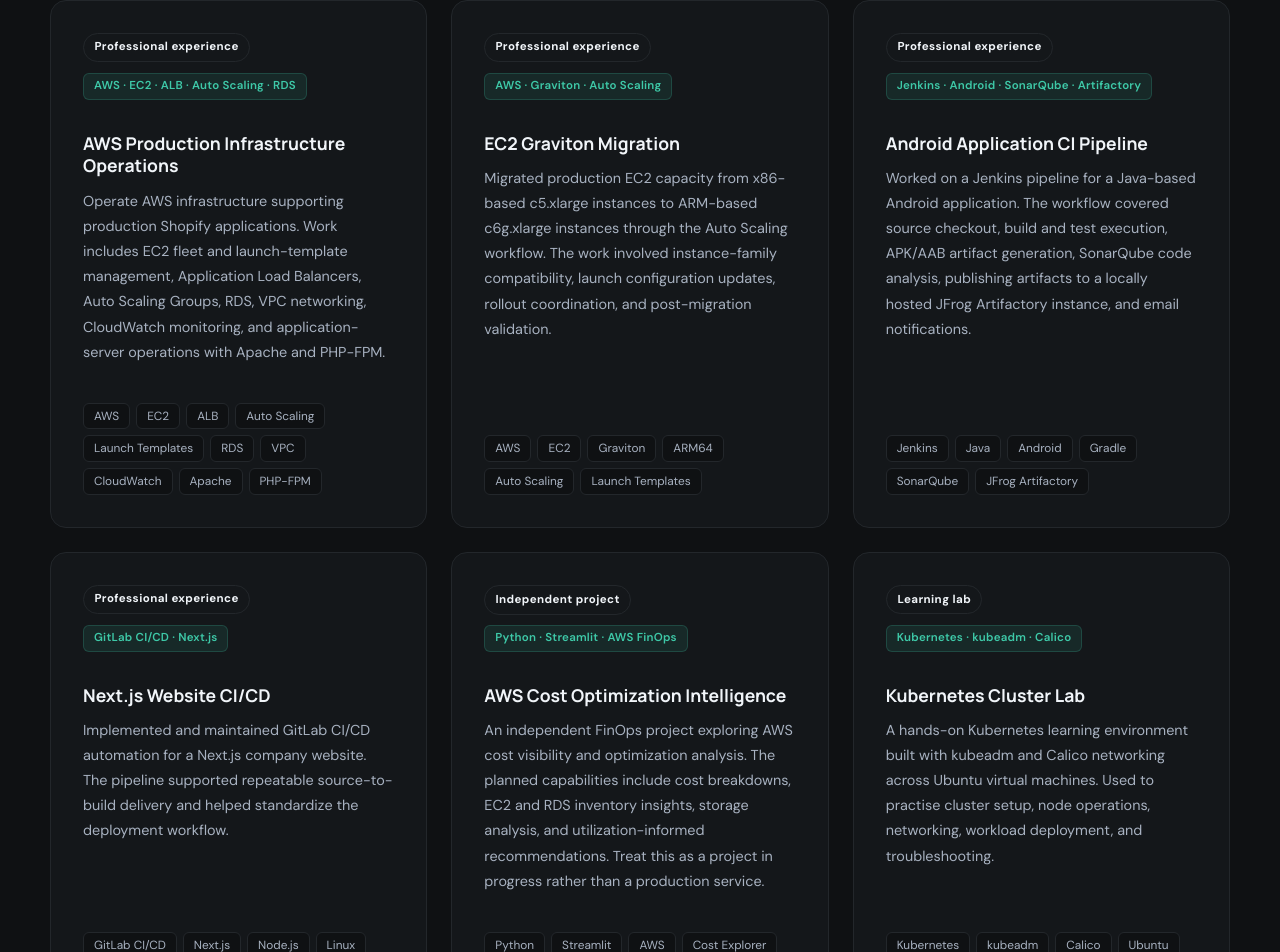
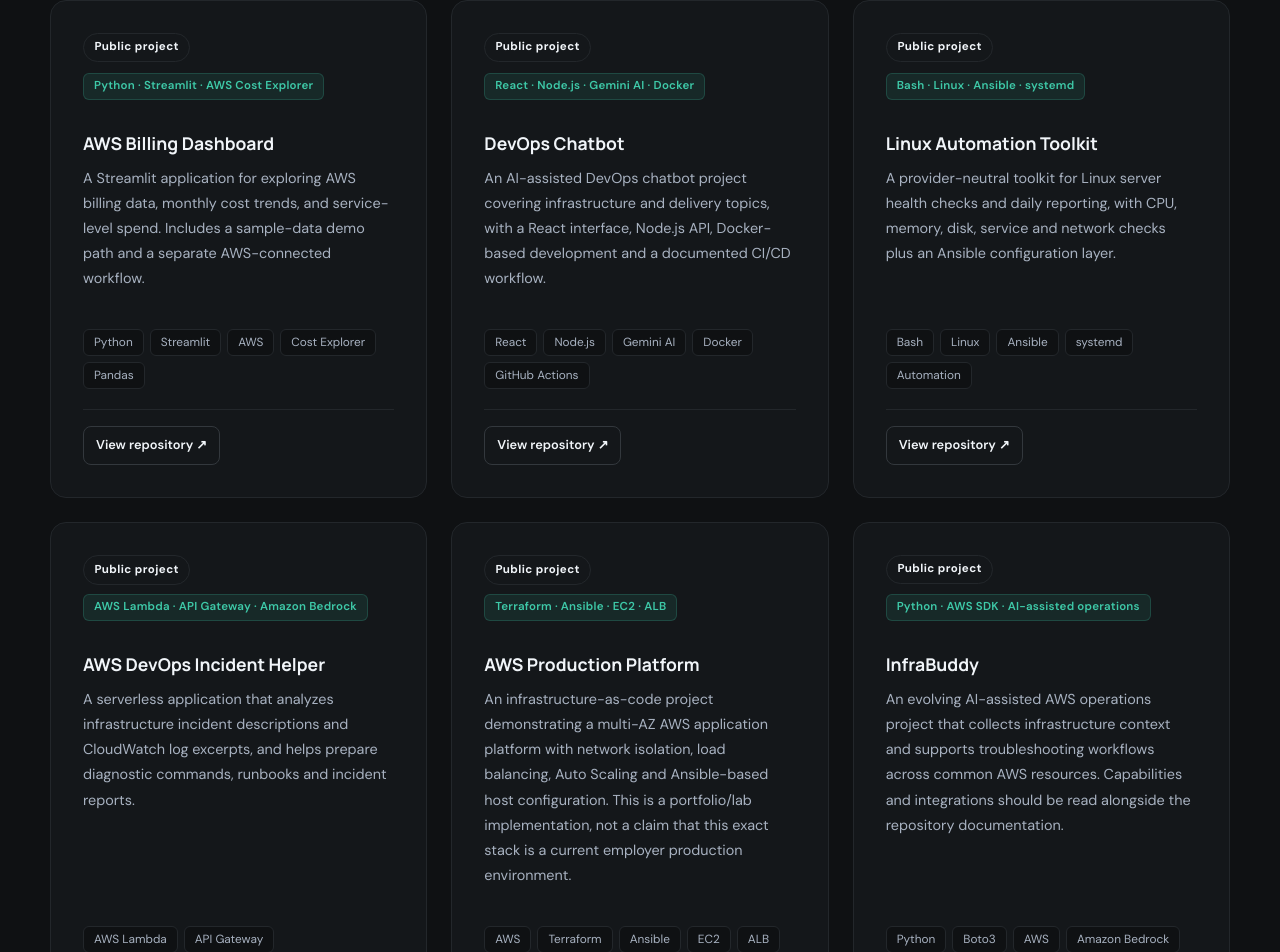
Before and after one commit to jenidevops30/portfolio, a React (Vite) app in the folder frontend/: page / in a window 1280 px wide. Shown: the part 6642-7594 px from the top of the page. Built offline with nearby package versions, Linux system fonts and the light colour scheme.

Commit message:
Organize portfolio projects and case studies

```diff
--- a/frontend/src/data/portfolioData.js
+++ b/frontend/src/data/portfolioData.js
@@ -1,58 +1,104 @@
-// Central Data Store (Frontend Only)
+// Central portfolio content. Keep public projects separate from anonymized professional case studies.
 
 export const projects = [
   {
+    title: "AWS Billing Dashboard",
+    category: "Public project",
+    badge: "Python · Streamlit · AWS Cost Explorer",
+    description: "A Streamlit application for exploring AWS billing data, monthly cost trends, and service-level spend. Includes a sample-data demo path and a separate AWS-connected workflow.",
+    tags: ["Python", "Streamlit", "AWS", "Cost Explorer", "Pandas"],
+    links: { repo: "https://github.com/jenidevops30/aws-billing-dashboard" },
+  },
+  {
+    title: "DevOps Chatbot",
+    category: "Public project",
+    badge: "React · Node.js · Gemini AI · Docker",
+    description: "An AI-assisted DevOps chatbot project covering infrastructure and delivery topics, with a React interface, Node.js API, Docker-based development and a documented CI/CD workflow.",
+    tags: ["React", "Node.js", "Gemini AI", "Docker", "GitHub Actions"],
+    links: { repo: "https://github.com/jenidevops30/devops-chatbot" },
+  },
+  {
+    title: "Linux Automation Toolkit",
+    category: "Public project",
+    badge: "Bash · Linux · Ansible · systemd",
+    description: "A provider-neutral toolkit for Linux server health checks and daily reporting, with CPU, memory, disk, service and network checks plus an Ansible configuration layer.",
+    tags: ["Bash", "Linux", "Ansible", "systemd", "Automation"],
+    links: { repo: "https://github.com/jenidevops30/linux-automation-toolkit" },
+  },
+  {
+    title: "AWS DevOps Incident Helper",
+    category: "Public project",
+    badge: "AWS Lambda · API Gateway · Amazon Bedrock",
+    description: "A serverless application that analyzes infrastructure incident descriptions and CloudWatch log excerpts, and helps prepare diagnostic commands, runbooks and incident reports.",
+    tags: ["AWS Lambda", "API Gateway", "Amazon Bedrock", "Python", "CloudWatch"],
+    links: { repo: "https://github.com/jenidevops30/aws-devops-incident-helper", live: "https://main.d2v4zdm3pgizqg.amplifyapp.com" },
+  },
+  {
+    title: "AWS Production Platform",
+    category: "Public project",
+    badge: "Terraform · Ansible · EC2 · ALB",
+    description: "An infrastructure-as-code project demonstrating a multi-AZ AWS application platform with network isolation, load balancing, Auto Scaling and Ansible-based host configuration. This is a portfolio/lab implementation, not a claim that this exact stack is a current employer production environment.",
+    tags: ["AWS", "Terraform", "Ansible", "EC2", "ALB", "Auto Scaling"],
+    links: { repo: "https://github.com/jenidevops30/aws-production-platform" },
+  },
+  {
+    title: "InfraBuddy",
+    category: "Public project",
+    badge: "Python · AWS SDK · AI-assisted operations",
+    description: "An evolving AI-assisted AWS operations project that collects infrastructure context and supports troubleshooting workflows across common AWS resources. Capabilities and integrations should be read alongside the repository documentation.",
+    tags: ["Python", "Boto3", "AWS", "Amazon Bedrock", "ChatOps"],
+    links: { repo: "https://github.com/jenidevops30/infrabuddy" },
+  },
+  {
+    title: "AWS Cost Optimization Intelligence",
+    category: "Public project · In progress",
+    badge: "Python · FinOps · Billing analysis",
+    description: "A local-first FinOps toolkit for reviewing AWS billing CSVs, comparing service-level spend and documenting optimization opportunities. The repository contains reported case-study figures that are intentionally not reproduced here until their evidence is reconciled and approved.",
+    tags: ["Python", "AWS", "FinOps", "CSV", "Cost Analysis"],
+    links: { repo: "https://github.com/jenidevops30/aws-cost-optimization" },
+  },
+  {
+    title: "Portfolio Website & Delivery Workflow",
+    category: "Public project",
+    badge: "React · Vite · GitHub Actions",
+    description: "This portfolio website, built with React and Vite, with a GitHub Actions delivery workflow. The redesign is being refined through a staged review process.",
+    tags: ["React", "Vite", "GitHub Actions", "AWS"],
+    links: { repo: "https://github.com/jenidevops30/portfolio", live: "https://jenidevops.in" },
+  },
+  {
     title: "AWS Production Infrastructure Operations",
-    category: "Professional experience",
+    category: "Professional case study",
     badge: "AWS · EC2 · ALB · Auto Scaling · RDS",
-    description: "Operate AWS infrastructure supporting production Shopify applications. Work includes EC2 fleet and launch-template management, Application Load Balancers, Auto Scaling Groups, RDS, VPC networking, CloudWatch monitoring, and application-server operations with Apache and PHP-FPM.",
+    description: "An anonymized account of production infrastructure operations for a Shopify-integrated application. Covers EC2 fleet and launch-template management, Application Load Balancers, Auto Scaling Groups, RDS, VPC networking, CloudWatch monitoring and Linux application-server operations. Company identifiers and proprietary configuration are intentionally excluded.",
     tags: ["AWS", "EC2", "ALB", "Auto Scaling", "Launch Templates", "RDS", "VPC", "CloudWatch", "Apache", "PHP-FPM"],
   },
   {
     title: "EC2 Graviton Migration",
-    category: "Professional experience",
+    category: "Professional case study",
     badge: "AWS · Graviton · Auto Scaling",
-    description: "Migrated production EC2 capacity from x86-based c5.xlarge instances to ARM-based c6g.xlarge instances through the Auto Scaling workflow. The work involved instance-family compatibility, launch configuration updates, rollout coordination, and post-migration validation.",
+    description: "An anonymized production migration from x86-based c5.xlarge capacity to ARM-based c6g.xlarge instances using the Auto Scaling workflow. Focuses on compatibility checks, launch configuration updates, rollout coordination and post-migration validation. No employer metrics are published.",
     tags: ["AWS", "EC2", "Graviton", "ARM64", "Auto Scaling", "Launch Templates"],
   },
   {
     title: "Android Application CI Pipeline",
-    category: "Professional experience",
+    category: "Professional case study",
     badge: "Jenkins · Android · SonarQube · Artifactory",
-    description: "Worked on a Jenkins pipeline for a Java-based Android application. The workflow covered source checkout, build and test execution, APK/AAB artifact generation, SonarQube code analysis, publishing artifacts to a locally hosted JFrog Artifactory instance, and email notifications.",
+    description: "An anonymized CI pipeline for a Java-based Android application, covering source checkout, build and test execution, APK/AAB generation, SonarQube analysis, artifact publishing to a locally hosted JFrog Artifactory instance and email notifications.",
     tags: ["Jenkins", "Java", "Android", "Gradle", "SonarQube", "JFrog Artifactory"],
   },
   {
     title: "Next.js Website CI/CD",
-    category: "Professional experience",
+    category: "Professional case study",
     badge: "GitLab CI/CD · Next.js",
-    description: "Implemented and maintained GitLab CI/CD automation for a Next.js company website. The pipeline supported repeatable source-to-build delivery and helped standardize the deployment workflow.",
+    description: "An anonymized delivery workflow for a company website using GitLab CI/CD. Describes repeatable source-to-build automation and deployment standardization without exposing internal repository details or deployment credentials.",
     tags: ["GitLab CI/CD", "Next.js", "Node.js", "Linux", "Automation"],
-  },
-  {
-    title: "AWS Cost Optimization Intelligence",
-    category: "Independent project",
-    badge: "Python · Streamlit · AWS FinOps",
-    description: "An independent FinOps project exploring AWS cost visibility and optimization analysis. The planned capabilities include cost breakdowns, EC2 and RDS inventory insights, storage analysis, and utilization-informed recommendations. Treat this as a project in progress rather than a production service.",
-    tags: ["Python", "Streamlit", "AWS", "Cost Explorer", "FinOps", "EC2", "RDS"],
   },
   {
     title: "Kubernetes Cluster Lab",
     category: "Learning lab",
     badge: "Kubernetes · kubeadm · Calico",
-    description: "A hands-on Kubernetes learning environment built with kubeadm and Calico networking across Ubuntu virtual machines. Used to practise cluster setup, node operations, networking, workload deployment, and troubleshooting.",
+    description: "A hands-on Kubernetes learning environment built with kubeadm and Calico networking across Ubuntu virtual machines. Used to practise cluster setup, node operations, networking, workload deployment and troubleshooting.",
     tags: ["Kubernetes", "kubeadm", "Calico", "Ubuntu", "containerd", "VMware"],
-  },
-  {
-    title: "Portfolio Website & Delivery Workflow",
-    category: "Independent project",
-    badge: "React · Vite · GitHub Actions · AWS",
-    description: "The portfolio website repository, built with React and Vite. The project includes a GitHub Actions deployment workflow targeting AWS hosting. The implementation and deployment workflow are being refined as part of this redesign.",
-    tags: ["React", "Vite", "GitHub Actions", "AWS", "S3", "CloudFront"],
-    links: {
-      repo: "https://github.com/jenidevops30/portfolio",
-      live: "https://jenidevops.in",
-    },
   },
 ];
 
```
